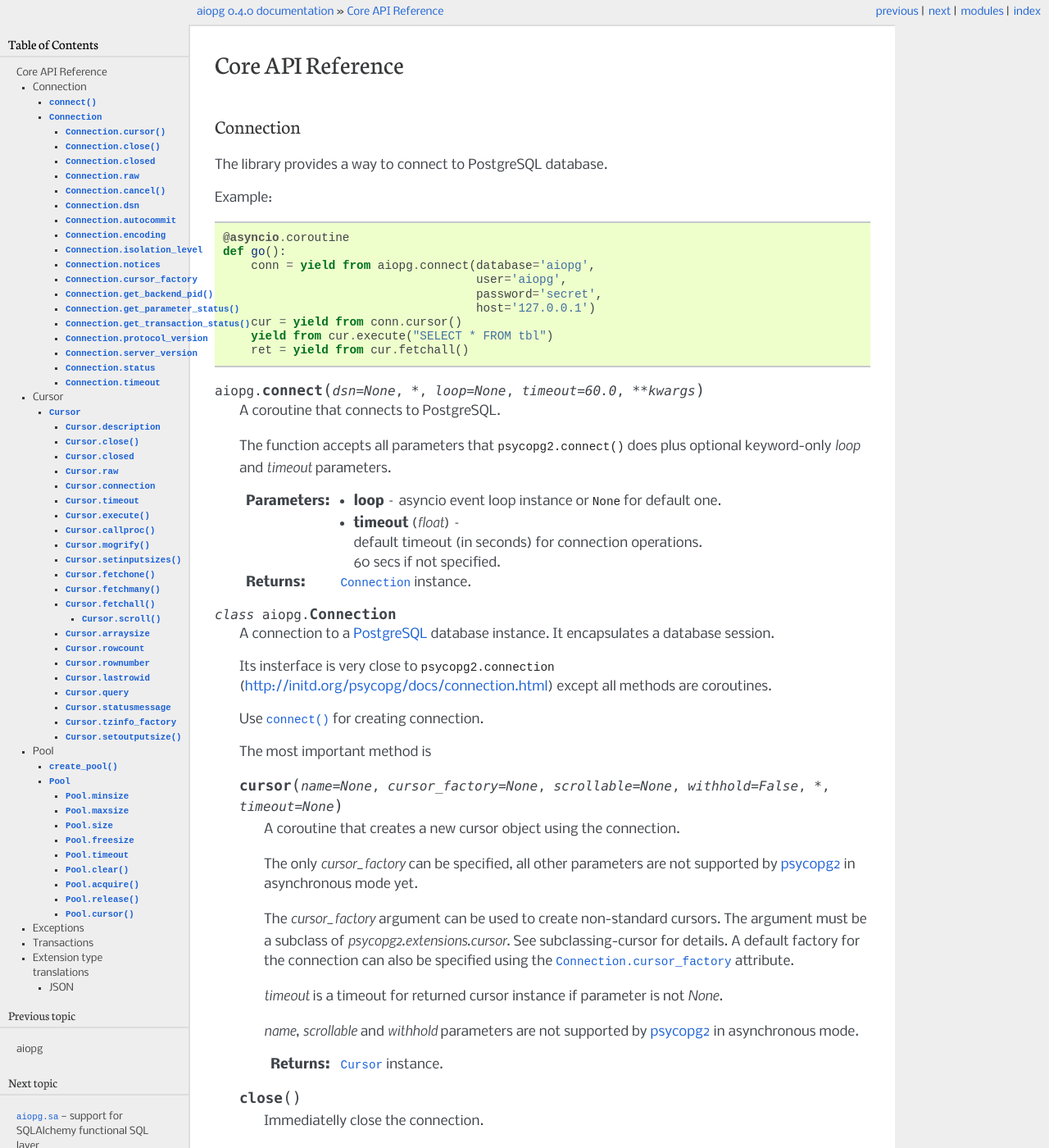
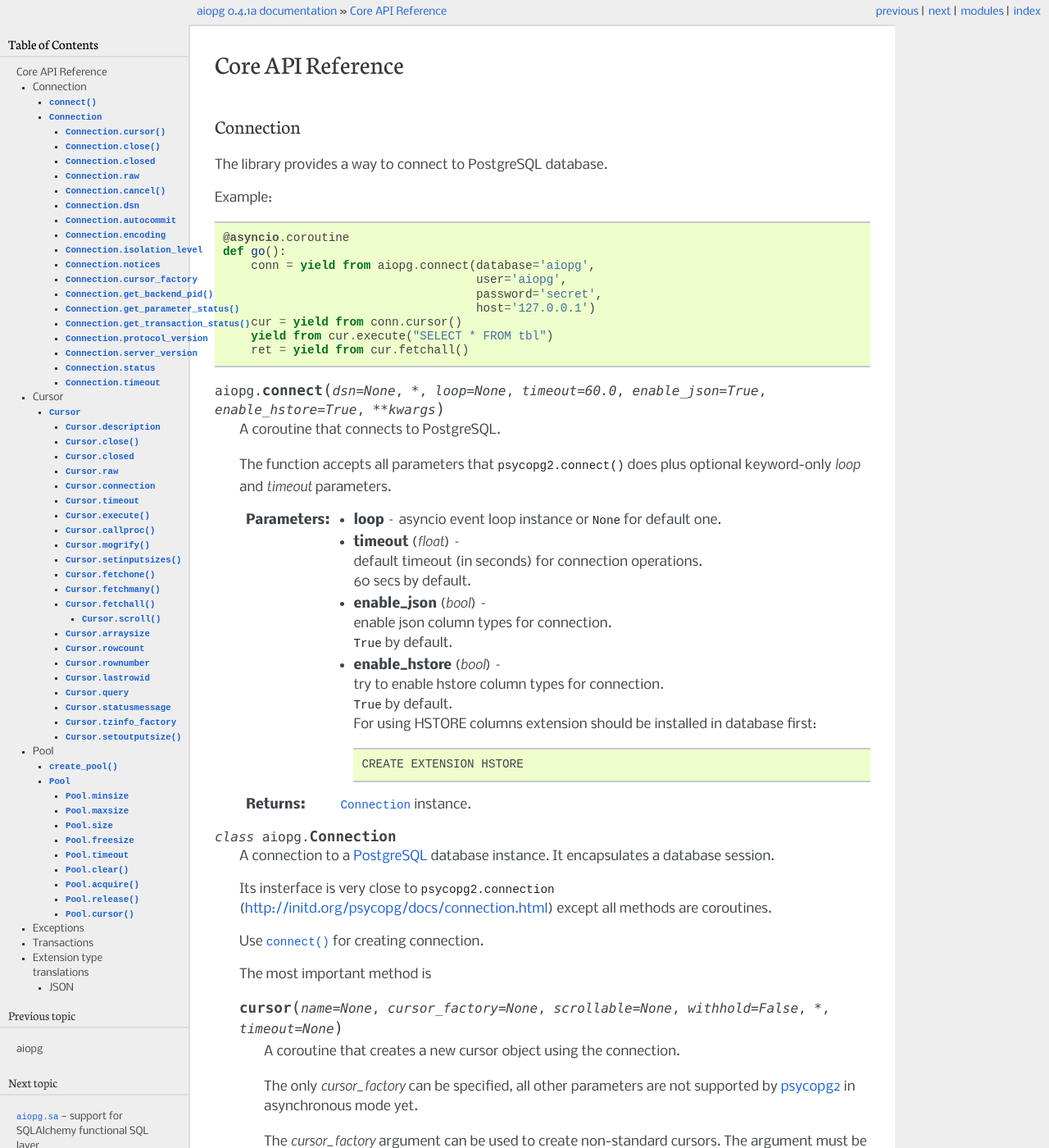
Before and after one commit to aio-libs/aiopg, a Sphinx documentation site: the page built from docs/core.rst, in a window 1280 px wide and 1400 px high. Shown: the whole window at 82% size. Built offline with Sphinx 7.4.7, drawn with Linux system fonts in a browser that asks for light colours; some of the changed text lies outside the part shown.

Commit message:
Accept enable_hstore param in the pool, update doc

```diff
--- a/aiopg/__init__.py
+++ b/aiopg/__init__.py
@@ -10,7 +10,7 @@
 __all__ = ('connect', 'create_pool', 'Connection', 'Cursor', 'Pool',
            'version', 'version_info', 'DEFAULT_TIMEOUT')
 
-__version__ = '0.4.0'
+__version__ = '0.4.1a'
 
 version = __version__ + ' , Python ' + sys.version
 
--- a/docs/core.rst
+++ b/docs/core.rst
@@ -28,7 +28,8 @@
       ret = yield from cur.fetchall()
 
 
-.. function:: connect(dsn=None, *, loop=None, timeout=60.0, **kwargs)
+.. function:: connect(dsn=None, *, loop=None, timeout=60.0, \
+                      enable_json=True, enable_hstore=True, **kwargs)
 
    A :ref:`coroutine <coroutine>` that connects to PostgreSQL.
 
@@ -39,7 +40,20 @@
 
    :param float timeout: default timeout (in seconds) for connection operations.
 
-                         60 secs if not specified.
+                         60 secs by default.
+
+   :param bool enable_json: enable json column types for connection.
+
+                         ``True`` by default.
+
+   :param bool enable_hstore: try to enable hstore column types for connection.
+
+                         ``True`` by default.
+
+                         For using HSTORE columns extension should be
+                         installed in database first::
+
+                             CREATE EXTENSION HSTORE
 
    :returns: :class:`Connection` instance.
 
@@ -621,6 +635,7 @@
 
 
 .. function:: create_pool(dsn=None, *, minsize=10, maxsize=10,\
+                          enable_json=True, enable_hstore=True, \
                           loop=None, timeout=60.0, **kwargs)
 
    A :ref:`coroutine <coroutine>` that creates a pool of connections to
@@ -636,6 +651,21 @@
 
    *timeout* is a default timeout (in seconds) for connection
     operations. 60 secs if not specified.
+
+   *enable_json* --- enable json column types for connections
+   created by the pool.
+
+      ``True`` by default.
+
+   *enable_hstore* --- try to enable hstore column types for connections
+   created by the pool.
+
+      ``True`` by default.
+
+      For using HSTORE columns extension should be
+      installed in database first::
+
+         CREATE EXTENSION HSTORE
 
    Returns :class:`Pool` instance.
 
```
Also changed, not shown: 1 other file.
